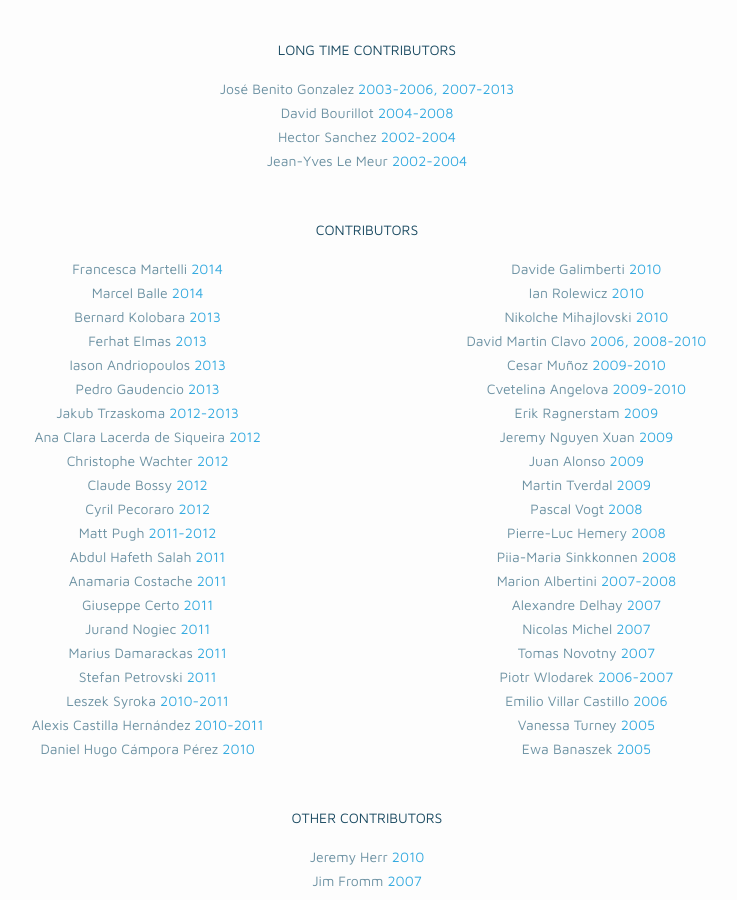
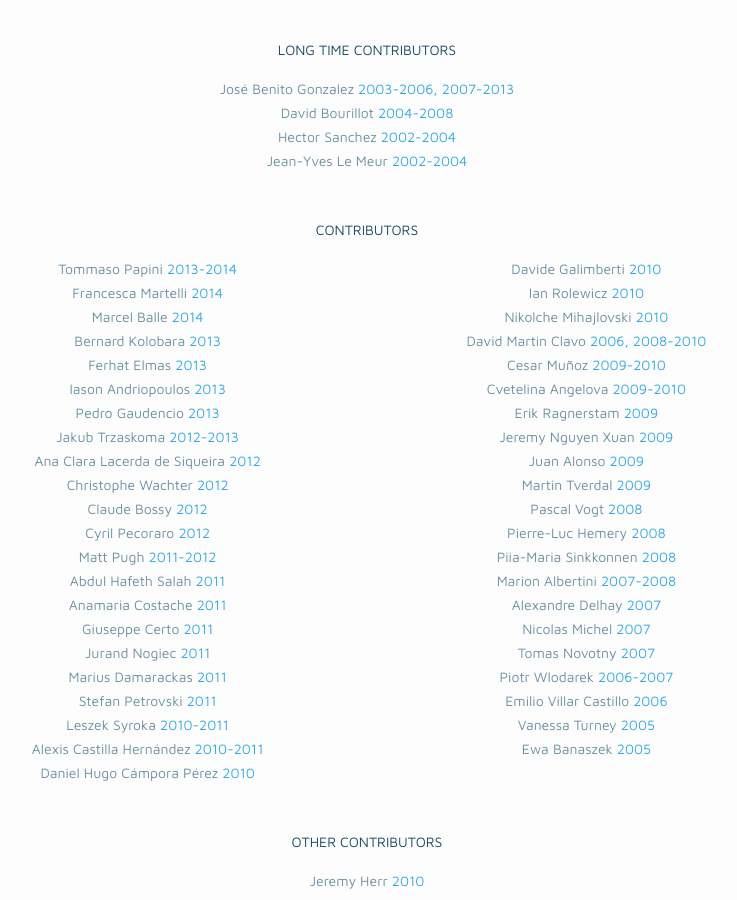
Before and after one commit to indico/indico.github.io, a Jekyll site: the page built from about_us.md, in a window 1280 px wide and 900 px high, scrolled down 1537 px. Shown: the whole window, without its empty margins (273-1010 px from the left). Built offline with Jekyll 4.4.1, drawn with Linux system fonts in a browser that asks for light colours; nearby versions of some CDN libraries.

Commit message:
Added Tommaso to past contributors

```diff
--- a/_layouts/about_us.html
+++ b/_layouts/about_us.html
@@ -106,6 +106,10 @@ layout: default
                             <div class="row">
                                 <div class="col-sm-6">
                                     <ul class="contr-list-names">
+                                        <li>
+                                            <span class="contr-list-names-name">Tommaso Papini</span>
+                                            <span class="contr-list-names-date">2013-2014</span>
+                                        </li>
                                         <li>
                                             <span class="contr-list-names-name">Francesca Martelli</span>
                                             <span class="contr-list-names-date">2014</span>
```
